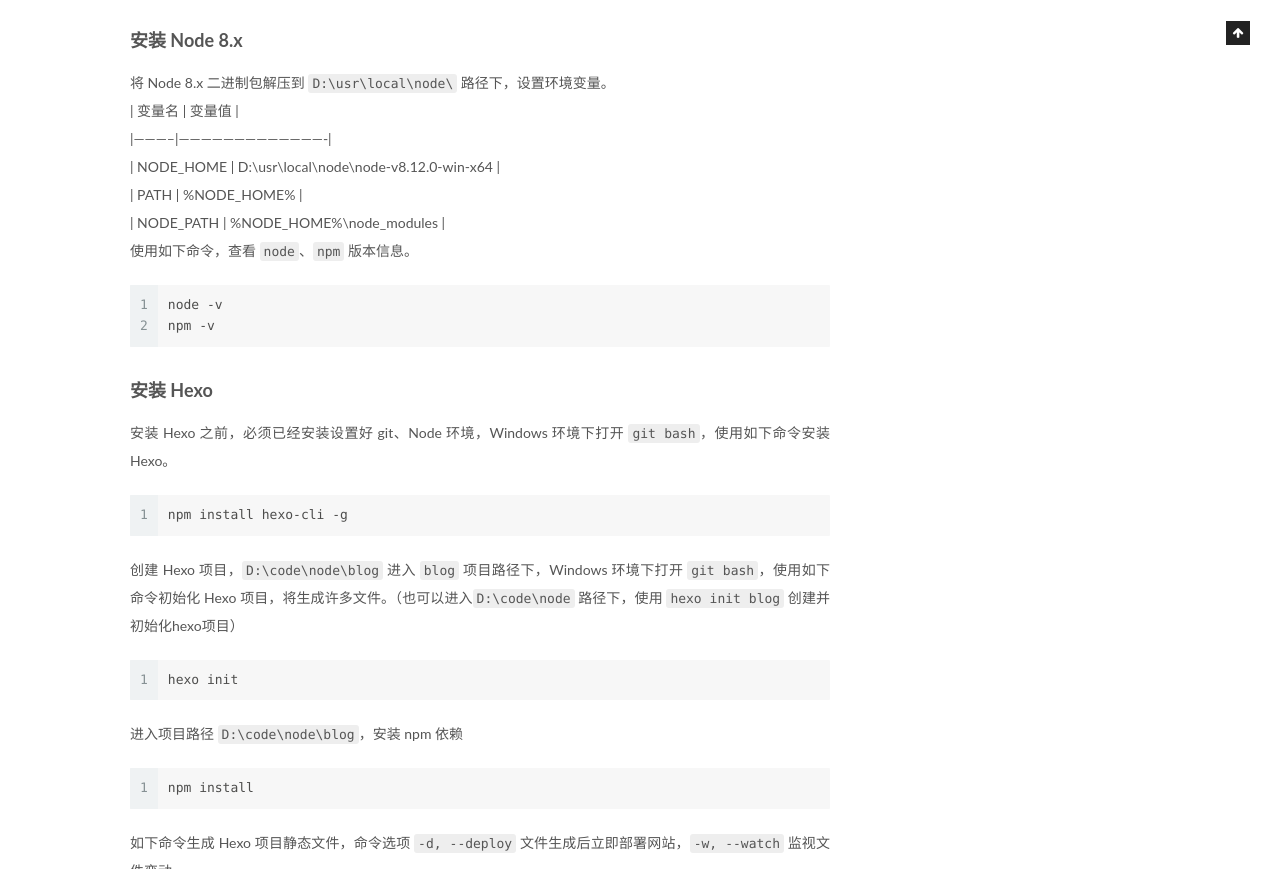
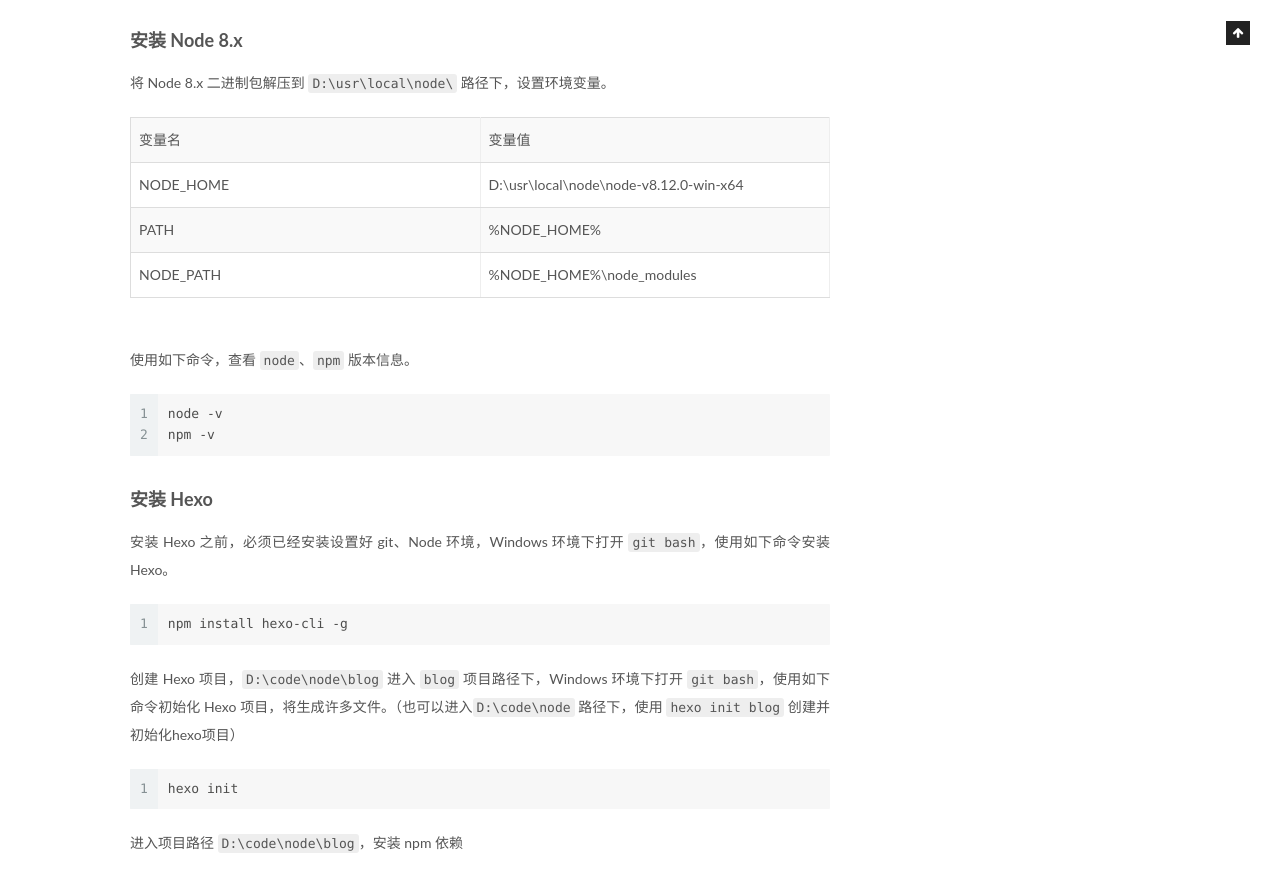
Before and after one commit to koomox/koomox.github.io, a plain HTML site: page 2018/10/30/hexo/index.html in a window 1280 px wide. Shown: the part 855-1724 px from the top of the page. Drawn offline with Linux system fonts and the light colour scheme.

Commit message:
Site updated: 2018-10-30 16:00:12

```diff
--- a/2018/10/30/hexo/index.html
+++ b/2018/10/30/hexo/index.html
@@ -86,7 +86,7 @@
 <meta property="og:site_name" content="Daybreak">
 <meta property="og:description" content="Hexo + github 搭建个人博客git 官网: 传送门Node 8.x: 传送门Hexo 官网: 传送门Next 主题: 传送门Next 主题: 下载地址         安装 git安装好 git 后，设置用户信息。1234git config --global user.name &amp;quot;github.user&amp;quot;git config --global user.email">
 <meta property="og:locale" content="zh-Hans">
-<meta property="og:updated_time" content="2018-10-30T07:53:54.545Z">
+<meta property="og:updated_time" content="2018-10-30T07:59:36.421Z">
 <meta name="twitter:card" content="summary">
 <meta name="twitter:title" content="Hexo + github 搭建个人博客">
 <meta name="twitter:description" content="Hexo + github 搭建个人博客git 官网: 传送门Node 8.x: 传送门Hexo 官网: 传送门Next 主题: 传送门Next 主题: 下载地址         安装 git安装好 git 后，设置用户信息。1234git config --global user.name &amp;quot;github.user&amp;quot;git config --global user.email">
@@ -301,7 +301,8 @@
 
         <h1 id="Hexo-github-搭建个人博客"><a href="#Hexo-github-搭建个人博客" class="headerlink" title="Hexo + github 搭建个人博客"></a>Hexo + github 搭建个人博客</h1><p>git 官网: <a href="https://git-scm.com/downloads" target="_blank" rel="noopener">传送门</a><br>Node 8.x: <a href="https://nodejs.org/dist/latest-v8.x/" target="_blank" rel="noopener">传送门</a><br>Hexo 官网: <a href="https://hexo.io/zh-cn/" target="_blank" rel="noopener">传送门</a><br>Next 主题: <a href="http://theme-next.iissnan.com/getting-started.html" target="_blank" rel="noopener">传送门</a><br>Next 主题: <a href="https://github.com/iissnan/hexo-theme-next/releases" target="_blank" rel="noopener">下载地址</a>        </p>
 <h3 id="安装-git"><a href="#安装-git" class="headerlink" title="安装 git"></a>安装 git</h3><p>安装好 git 后，设置用户信息。<br><figure class="highlight plain"><table><tr><td class="gutter"><pre><span class="line">1</span><br><span class="line">2</span><br><span class="line">3</span><br><span class="line">4</span><br></pre></td><td class="code"><pre><span class="line">git config --global user.name &quot;github.user&quot;</span><br><span class="line">git config --global user.email &quot;github.email&quot;</span><br><span class="line">git config --global http.postBuffer 524288000    # git 文件上传大小默认为1M，如果超过1M就无法上传，500M</span><br><span class="line">git config --global --list</span><br></pre></td></tr></table></figure></p>
-<h3 id="安装-Node-8-x"><a href="#安装-Node-8-x" class="headerlink" title="安装 Node 8.x"></a>安装 Node 8.x</h3><p>将 Node 8.x 二进制包解压到 <code>D:\usr\local\node\</code> 路径下，设置环境变量。<br>| 变量名    | 变量值                                 |<br>|———–|—————————————-|<br>| NODE_HOME | D:\usr\local\node\node-v8.12.0-win-x64 |<br>| PATH      | %NODE_HOME%                            |<br>| NODE_PATH | %NODE_HOME%\node_modules               |<br>使用如下命令，查看 <code>node</code>、<code>npm</code> 版本信息。<br><figure class="highlight plain"><table><tr><td class="gutter"><pre><span class="line">1</span><br><span class="line">2</span><br></pre></td><td class="code"><pre><span class="line">node -v</span><br><span class="line">npm -v</span><br></pre></td></tr></table></figure></p>
+<h3 id="安装-Node-8-x"><a href="#安装-Node-8-x" class="headerlink" title="安装 Node 8.x"></a>安装 Node 8.x</h3><p>将 Node 8.x 二进制包解压到 <code>D:\usr\local\node\</code> 路径下，设置环境变量。 </p>
+<p><table><tr><td>变量名</td><td>变量值</td></tr><tr><td>NODE_HOME</td><td>D:\usr\local\node\node-v8.12.0-win-x64</td></tr><tr><td>PATH</td><td>%NODE_HOME%</td></tr><tr><td>NODE_PATH</td><td>%NODE_HOME%\node_modules</td></tr></table><br>使用如下命令，查看 <code>node</code>、<code>npm</code> 版本信息。<br><figure class="highlight plain"><table><tr><td class="gutter"><pre><span class="line">1</span><br><span class="line">2</span><br></pre></td><td class="code"><pre><span class="line">node -v</span><br><span class="line">npm -v</span><br></pre></td></tr></table></figure></p>
 <h3 id="安装-Hexo"><a href="#安装-Hexo" class="headerlink" title="安装 Hexo"></a>安装 Hexo</h3><p>安装 Hexo 之前，必须已经安装设置好 git、Node 环境，Windows 环境下打开 <code>git bash</code>，使用如下命令安装 Hexo。<br><figure class="highlight bash"><table><tr><td class="gutter"><pre><span class="line">1</span><br></pre></td><td class="code"><pre><span class="line">npm install hexo-cli -g</span><br></pre></td></tr></table></figure></p>
 <p>创建 Hexo 项目，<code>D:\code\node\blog</code> 进入 <code>blog</code> 项目路径下，Windows 环境下打开 <code>git bash</code>，使用如下命令初始化 Hexo 项目，将生成许多文件。（也可以进入<code>D:\code\node</code> 路径下，使用 <code>hexo init blog</code> 创建并初始化hexo项目）<br><figure class="highlight bash"><table><tr><td class="gutter"><pre><span class="line">1</span><br></pre></td><td class="code"><pre><span class="line">hexo init</span><br></pre></td></tr></table></figure></p>
 <p>进入项目路径 <code>D:\code\node\blog</code>，安装 npm 依赖<br><figure class="highlight plain"><table><tr><td class="gutter"><pre><span class="line">1</span><br></pre></td><td class="code"><pre><span class="line">npm install</span><br></pre></td></tr></table></figure></p>
```
Also changed, not shown: index.html (+2 -1 lines).
